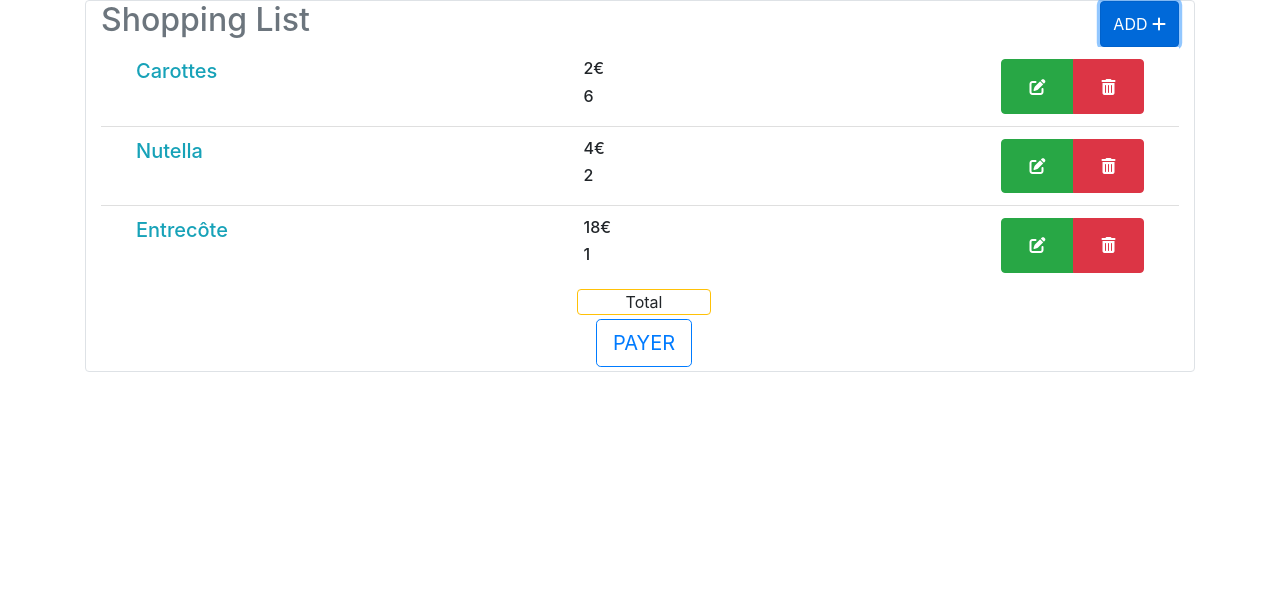
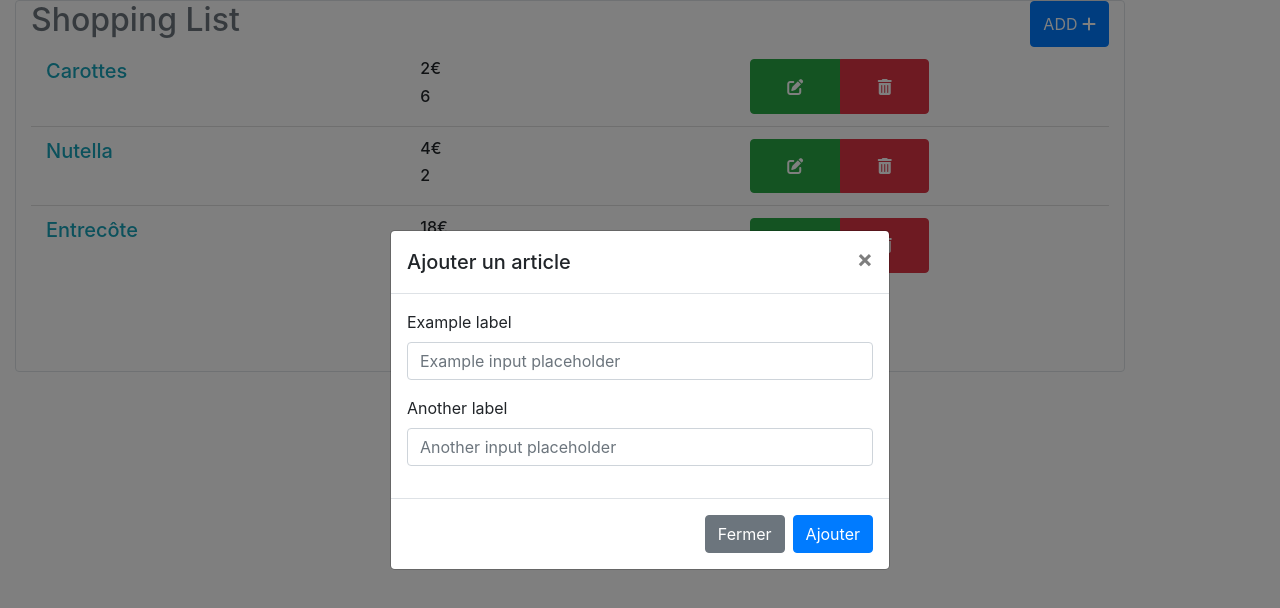
Before and after one commit to AhaetullaHL/ShoppingList, a plain HTML site: page index.html in a window 1280 px wide. Both pictures are taken after a click on the button "ADD". Drawn offline with Linux system fonts and the light colour scheme.

Commit message:
Added modal add button & Updated spphing-list-items

```diff
--- a/index.html
+++ b/index.html
@@ -9,48 +9,76 @@
   </head>
   <body>
 
-    <div id="app" class="container w-100">
+    <div id="app" class="container w-100 mx-0">
       <div class="container border rounded w-100">
         <div class="d-flex justify-content-between">
           <h2 class="text-secondary">Shopping List</h2>
           <!-- Modal Add Button -->
-          <button type="button" class="btn btn-primary">ADD <i class="fas fa-plus"></i></button>
+          <button type="button" class="btn btn-primary" data-toggle="modal" data-target="#addModal">ADD <i class="fas fa-plus"></i></button>
 
           <!-- Modal Add Form -->
+          <div class="modal fade" id="addModal" tabindex="-1" role="dialog" aria-labelledby="addArticleModal" aria-hidden="true">
+            <div class="modal-dialog modal-dialog-centered" role="document">
+              <div class="modal-content">
+                <div class="modal-header">
+                  <h5 class="modal-title" id="addArticleModal">Ajouter un article</h5>
+                  <button type="button" class="close" data-dismiss="modal" aria-label="Close">
+                    <span aria-hidden="true">&times;</span>
+                  </button>
+                </div>
+                <div class="modal-body">
+                  <form>
+                    <div class="form-group">
+                      <label for="formGroupExampleInput">Example label</label>
+                      <input type="text" class="form-control" id="formGroupExampleInput" placeholder="Example input placeholder">
+                    </div>
+                    <div class="form-group">
+                      <label for="formGroupExampleInput2">Another label</label>
+                      <input type="text" class="form-control" id="formGroupExampleInput2" placeholder="Another input placeholder">
+                    </div>
+                  </form>
+                </div>
+                <div class="modal-footer">
+                  <button type="button" class="btn btn-secondary" data-dismiss="modal">Fermer</button>
+                  <button type="button" class="btn btn-primary" data-dismiss="modal">Ajouter</button>
+                </div>
+              </div>
+            </div>
+          </div>
 
 
         </div>
-        <div id="shopping-list-items">
-          <ul class="list-group list-group-flush">
-            <li class="list-group-item d-flex">
-              <h5 class="col name-item text-info">Carottes</h5>
-              <div class="col">
+        <div id="shopping-list-items" class="col px-0">
+          <ul class="list-group list-group-flush d-flex">
+            <li class="list-group-item d-flex px-0">
+              <h5 class="col-4 name-item text-info">Carottes</h5>
+              <div class="col-4">
                 <h6 class="col">2€</h6>
                 <h6 class="col">6</h6>
               </div>
-              <div class="col-2 btn-group">
+              <div class="col-2 btn-group px-0">
                 <button class="btn btn-success btn-small"><i class="fas fa-edit"></i></button>
                 <button class="btn btn-danger btn-small"><i class="fas fa-trash-alt"></i></button>
               </div>
             </li>
-            <li class="list-group-item d-flex">
-              <h5 class="col name-item text-info">Nutella</h5>
-              <div class="col">
+            <li class="list-group-item d-flex px-0">
+              <h5 class="col-4 name-item text-info">Nutella</h5>
+              <div class="col-4">
                 <h6 class="col">4€</h6>
                 <h6 class="col">2</h6>
               </div>
-              <div class="col-2 btn-group">
+              <div class="col-2 btn-group px-0">
                 <button class="btn btn-success"><i class="fas fa-edit"></i></button>
                 <button class="btn btn-danger"><i class="fas fa-trash-alt"></i></button>
               </div>
             </li>
-            <li class="list-group-item d-flex">
-              <h5 class="col name-item text-info">Entrecôte</h5>
-              <div class="col">
+            <li class="list-group-item d-flex px-0">
+              <h5 class="col-4 name-item text-info">Entrecôte</h5>
+              <div class="col-4">
                 <h6 class="col" aria-label="prix">18€</h6>
                 <h6 class="col">1</h6>
               </div>
-              <div class="col-2 btn-group">
+              <div class="col-2 btn-group px-0">
                 <button class="btn btn-success"><i class="fas fa-edit"></i></button>
                 <button class="btn btn-danger"><i class="fas fa-trash-alt"></i></button>
               </div>
```
